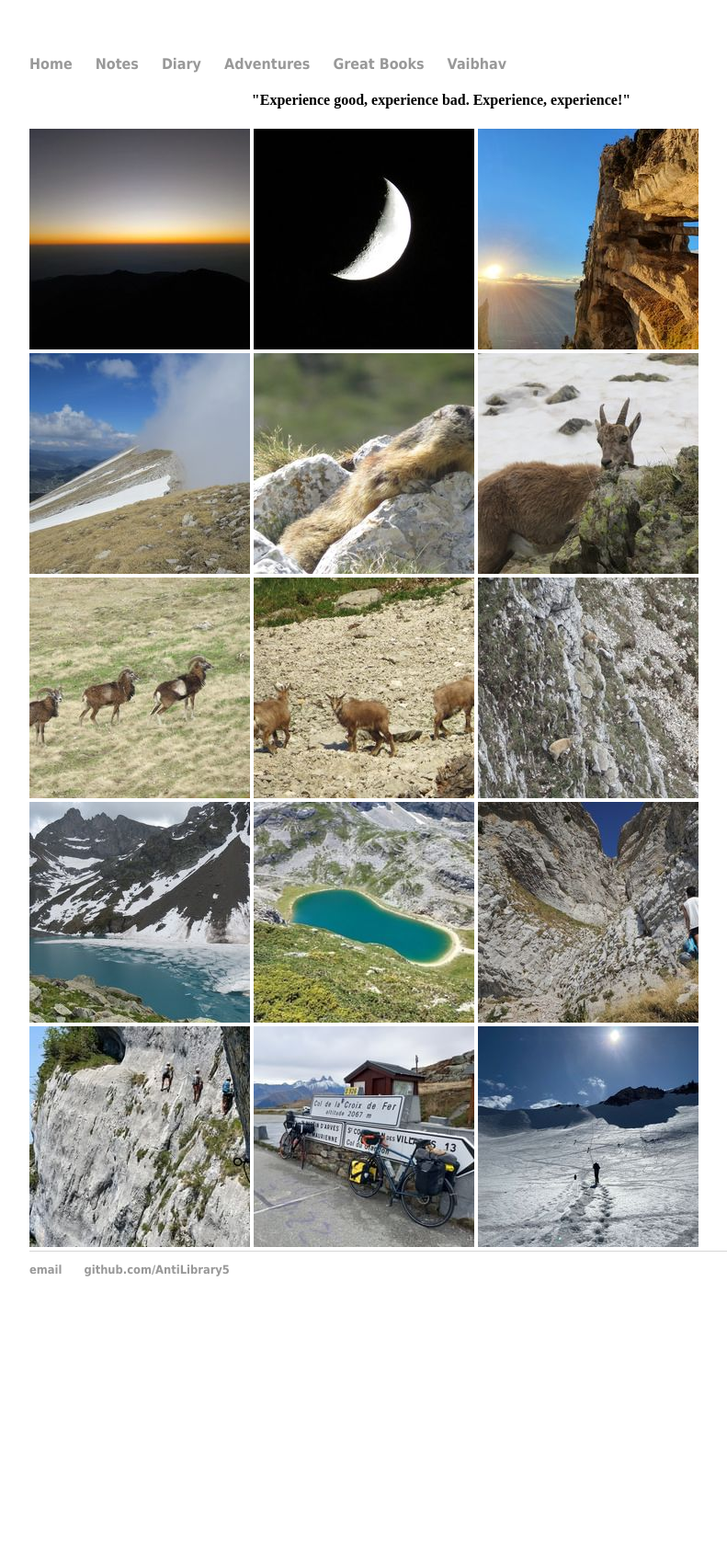
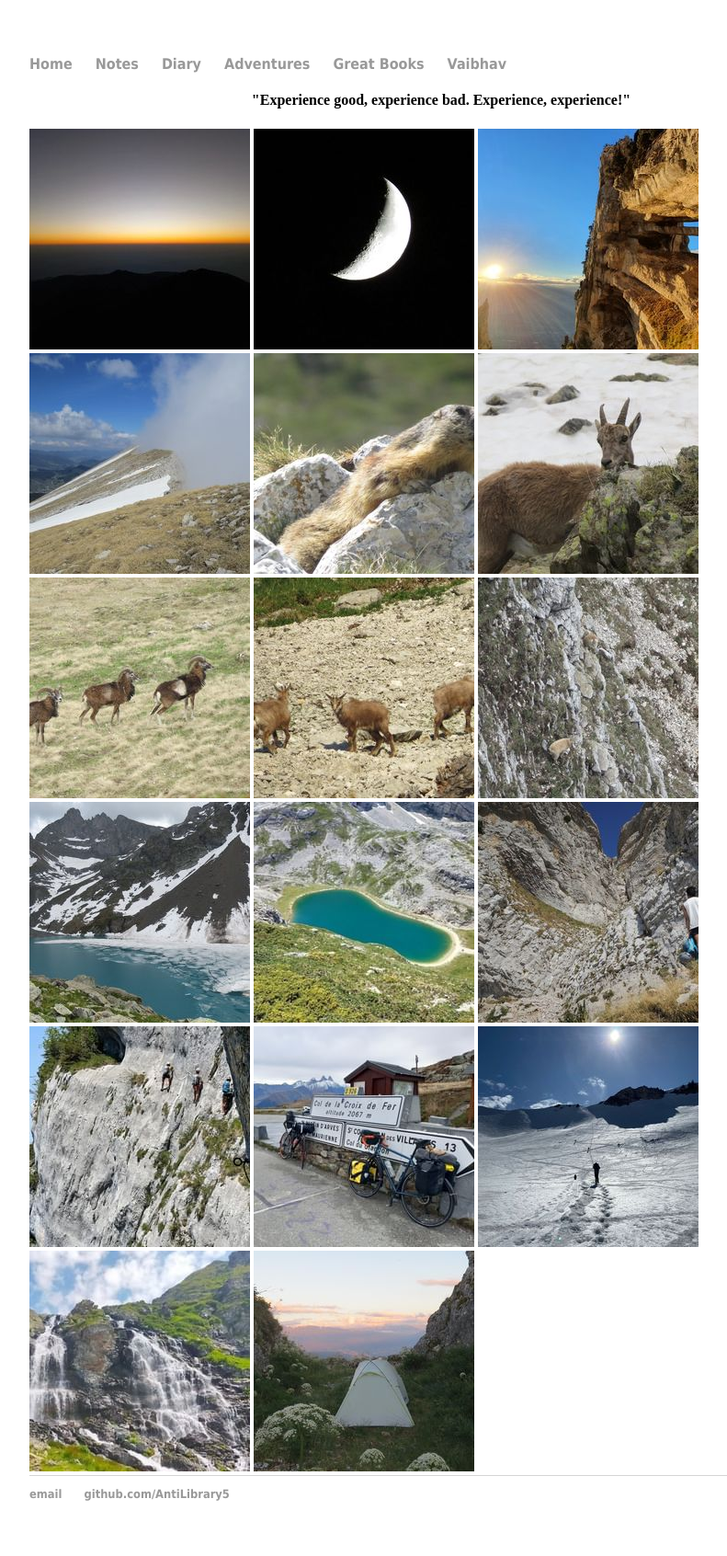
Before and after one commit to AntiLibrary5/AntiLibrary5.github.io, a Jekyll site: the page built from adventures/index.html, in a window 1280 px wide. Shown: the whole page at 92% size, without its empty margins (160-951 px from the left). Built offline with Jekyll 4.4.1, drawn with Linux system fonts in a browser that asks for light colours; before the commit the page ends 1448 px from its top, so only the background shows below that.

Commit message:
Update index.html

```diff
--- a/adventures/index.html
+++ b/adventures/index.html
@@ -18,3 +18,5 @@ title: Vaibhav Arora, theboxtroll
 <img src="../images/via.jpg" display:block; margin-left: auto; margin-right: auto;">
 <img src="../images/bike.jpg" display:block; margin-left: auto; margin-right: auto;">
 <img src="../images/snowshoe.jpg" display:block; margin-left: auto; margin-right: auto;">
+<img src="../images/waterfall.jpg" display:block; margin-left: auto; margin-right: auto;">
+<img src="../images/tent.jpg" display:block; margin-left: auto; margin-right: auto;">
```
